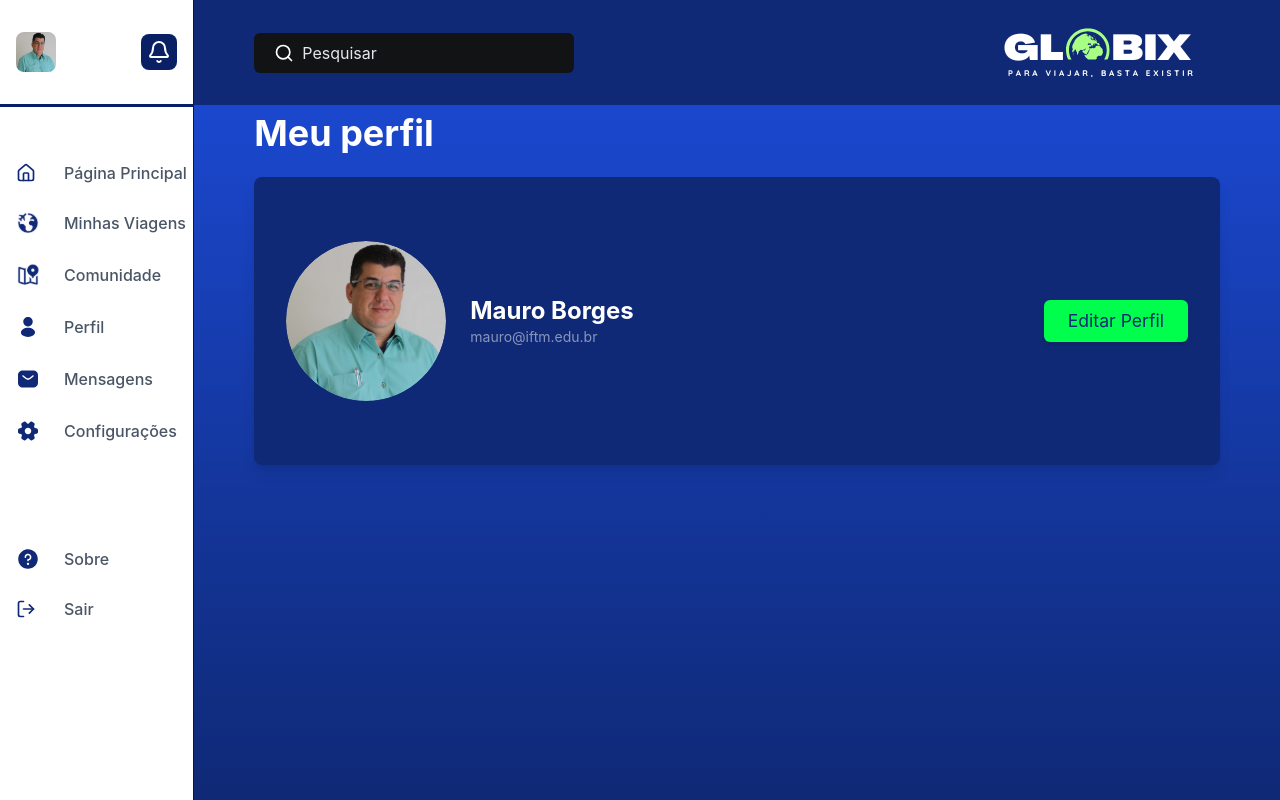
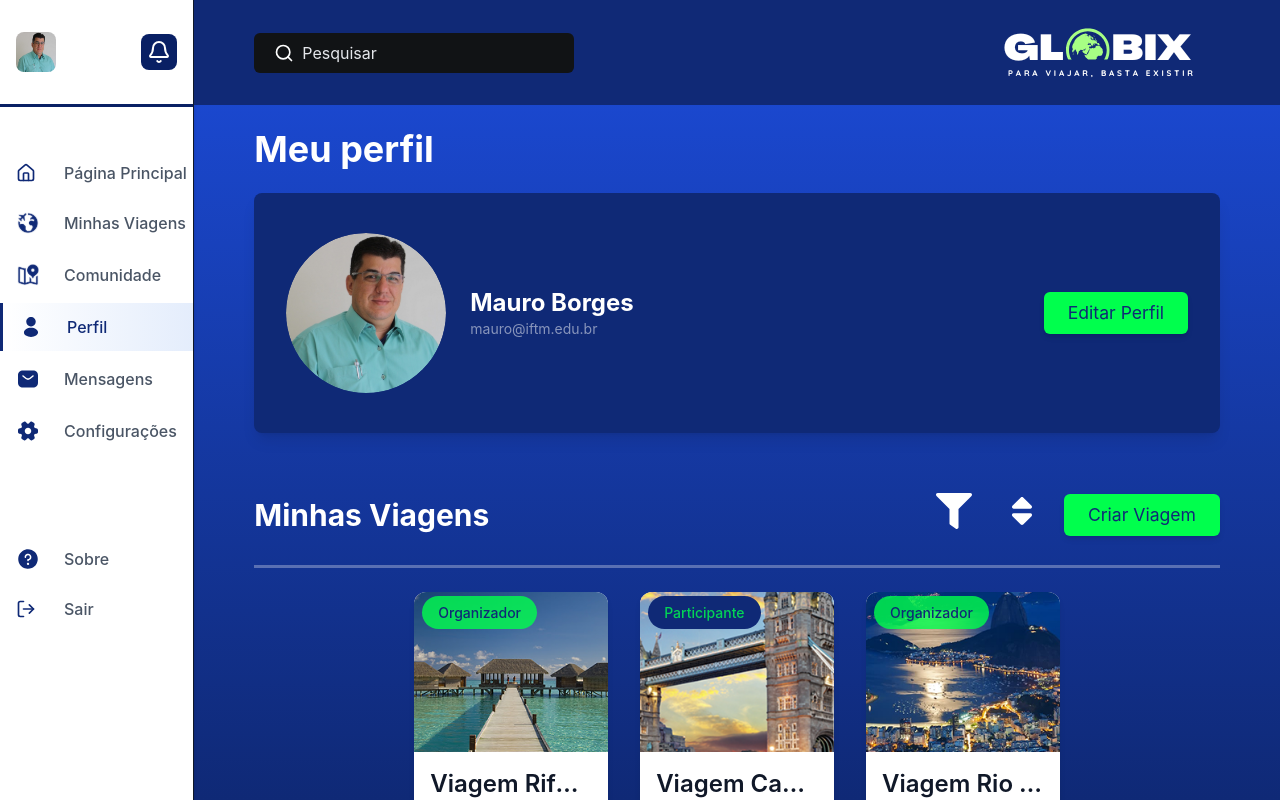
Before and after one commit to florgust/frontend-globix, a Next.js app: page /profile in a window 1280 px wide. Built offline with nearby package versions, Linux system fonts and the light colour scheme.

Commit message:
SCRUM-96: Adicionando Lista de Minhas Viagens no perfil, hook para filtro e arrumando /my_trips

```diff
--- a/src/app/my_trips/page.tsx
+++ b/src/app/my_trips/page.tsx
@@ -1,20 +1,14 @@
 "use client";
 
-import { useEffect, useState } from "react";
 import SidebarMenu from "../../components/ui/SidebarMenu";
 import { HeaderPages } from "@/components/ui/header";
 import TripList from "@/components/ui/TripList";
 import Filters from "@/components/ui/Filters";
-import { Trip } from "@/types/trip";
+import { useTrips } from "@/hooks/useTrips";
+import { UserRole } from "@/types/trip";
 
 const Page = () => {
-  const [trips, setTrips] = useState<Trip[]>([]);
-  const [filtered, setFiltered] = useState<Trip[]>([]);
-  const [sortOrder, setSortOrder] = useState("recentes");
-  const [roleFilter, setRoleFilter] = useState("");
-
-  useEffect(() => {
-    const data: Trip[] = [
+  const initialTrips = [
     {
       id: 1,
       nome: "Viagem Rifaina",
@@ -24,7 +18,7 @@ const Page = () => {
       cidade: "Rifaina",
       organizador: "João Silva",
       transporte: "Ônibus",
-        papel: "organizador",
+      papel: "organizador" as UserRole,
     },
     {
       id: 2,
@@ -35,7 +29,7 @@ const Page = () => {
       cidade: "Campos do Jordão",
       organizador: "Maria Oliveira",
       transporte: "Van",
-        papel: "participante",
+      papel: "participante" as UserRole,
     },
     {
       id: 3,
@@ -46,7 +40,7 @@ const Page = () => {
       cidade: "Rio de Janeiro",
       organizador: "Carlos Souza",
       transporte: "Carro",
-        papel: "organizador",
+      papel: "organizador" as UserRole,
     },
     {
       id: 4,
@@ -57,34 +51,13 @@ const Page = () => {
       cidade: "Caldas Novas",
       organizador: "Ana Paula",
       transporte: "Avião",
-        papel: "participante",
+      papel: "participante" as UserRole,
     },
   ];
-    setTrips(data);
-  }, []);
 
-  useEffect(() => {
-    let result = [...trips];
-
-    if (roleFilter) {
-      result = result.filter((trip) => trip.papel === roleFilter);
-    }
-
-    if (sortOrder === "a-z") {
-      result.sort((a, b) => a.nome.localeCompare(b.nome));
-    } else if (sortOrder === "z-a") {
-      result.sort((a, b) => b.nome.localeCompare(a.nome));
-    } else if (sortOrder === "recentes") {
-      const now = new Date().getTime();
-      result.sort((a, b) => {
-        const dateA = new Date(a.dataInicio).getTime();
-        const dateB = new Date(b.dataInicio).getTime();
-        return Math.abs(dateA - now) - Math.abs(dateB - now);
+  const { filtered, sortOrder, setSortOrder, roleFilter, setRoleFilter } = useTrips({
+    initialTrips,
   });
-    }
-
-    setFiltered(result);
-  }, [trips, sortOrder, roleFilter]);
 
   return (
     <div className="flex min-h-screen bg-gradient-to-b from-[#1C4CDC] to-[#0F2976]">
--- a/src/app/profile/page.tsx
+++ b/src/app/profile/page.tsx
@@ -1,45 +1,123 @@
 "use client";
+
 import React from "react";
-import { X } from "lucide-react";
 import SidebarMenu from "../../components/ui/SidebarMenu";
 import { HeaderPages } from "@/components/ui/header";
-import { Modal } from "@/components/ui/modal";
-import { useRouter } from "next/navigation";
-
+import Filters from "@/components/ui/Filters";
+import TripList from "@/components/ui/TripList";
+import { useTrips } from "@/hooks/useTrips";
+import { UserRole } from "@/types/trip";
 
 export default function Profile() {
+    const initialTrips = [
+        {
+            id: 1,
+            nome: "Viagem Rifaina",
+            imagem: "/images-my_trips/rifaina.png",
+            dataInicio: "2025-06-01",
+            dataFim: "2025-06-05",
+            cidade: "Rifaina",
+            organizador: "João Silva",
+            transporte: "Ônibus",
+            papel: "organizador" as UserRole,
+        },
+        {
+            id: 2,
+            nome: "Viagem Campos do Jordão",
+            imagem: "/images-my_trips/londres.png",
+            dataInicio: "2025-04-17",
+            dataFim: "2025-04-25",
+            cidade: "Campos do Jordão",
+            organizador: "Maria Oliveira",
+            transporte: "Van",
+            papel: "participante" as UserRole,
+        },
+        {
+            id: 3,
+            nome: "Viagem Rio de Janeiro",
+            imagem: "/images-my_trips/rj.png",
+            dataInicio: "2025-08-20",
+            dataFim: "2025-08-25",
+            cidade: "Rio de Janeiro",
+            organizador: "Carlos Souza",
+            transporte: "Carro",
+            papel: "organizador" as UserRole,
+        },
+        {
+            id: 4,
+            nome: "Caldas Novas",
+            imagem: "/images-my_trips/caldas.png",
+            dataInicio: "2025-09-15",
+            dataFim: "2025-09-20",
+            cidade: "Caldas Novas",
+            organizador: "Ana Paula",
+            transporte: "Avião",
+            papel: "participante" as UserRole,
+        },
+    ];
+
+    const { filtered, sortOrder, setSortOrder, roleFilter, setRoleFilter } = useTrips({
+        initialTrips,
+    });
+
     return (
-            <div className="flex min-h-screen bg-gradient-to-b from-[#1C4CDC] to-[#0F2976] ">
+        <div className="flex h-screen bg-gradient-to-b from-[#1C4CDC] to-[#0F2976]">
+            {/* Sidebar */}
             <SidebarMenu />
 
-                <div className="flex flex-col items-center w-full bg-gradient-to-b from-[#1C4CDC] to-[#0F2976]">
+            {/* Main Content */}
+            <div className="flex flex-col w-full overflow-hidden">
                 <HeaderPages />
 
-                    <h1 className="font-bold text-4xl text-left text-white w-full pl-15 mt-2">Meu perfil</h1>
-
-                    <div className="w-full mt-6 px-15">
-                        <div className="relative bg-[#0F2976] rounded-lg shadow-lg h-72 flex items-center justify-between px-8">
+                <div className="flex flex-col w-full h-full px-15 overflow-y-auto">
+                    {/* Perfil */}
+                    <h1 className="font-bold text-4xl text-left text-white mt-6">Meu perfil</h1>
+                    <div className="relative bg-[#0F2976] rounded-lg shadow-lg h-72 flex items-center justify-between px-8 mt-6">
                         <div className="flex items-center">
                             <img
                                 src="/images-profile/mauro.svg"
                                 alt="Profile"
-                                    className="w-40 h-40 rounded-full object-cover object-center"
+                                className="w-40 h-40 rounded-full object-cover object-center mt-10 mb-10"
                             />
                             <div className="ml-6 text-[#FFFFFF]">
                                 <h2 className="text-2xl font-bold">Mauro Borges</h2>
                                 <p className="text-sm opacity-50">mauro@iftm.edu.br</p>
                             </div>
                         </div>
-                            <a href="/profile_edit" className="bg-[#00FF4D] text-[#0F2976] px-6 py-2 rounded-md shadow-md hover:scale-105 transition-transform cursor-pointer text-[1.1rem]">
+                        <a
+                            href="/profile_edit"
+                            className="bg-[#00FF4D] text-[#0F2976] px-6 py-2 rounded-md shadow-md hover:scale-105 transition-transform cursor-pointer text-[1.1rem]"
+                        >
                             Editar Perfil
                         </a>
                     </div>
 
-                        <div>
-
+                    {/* Minhas Viagens */}
+                    <div className="mt-10">
+                        <div className="flex justify-between items-center">
+                            <h2 className="font-bold text-3xl text-white">Minhas Viagens</h2>
+                            <div className="flex items-center gap-4">
+                                <Filters
+                                    sortOrder={sortOrder}
+                                    setSortOrder={setSortOrder}
+                                    roleFilter={roleFilter}
+                                    setRoleFilter={setRoleFilter}
+                                />
+                                <a
+                                    href="/create_trip"
+                                    className="bg-[#00FF4D] text-[#0F2976] px-6 py-2 rounded-md shadow-md hover:scale-105 transition-transform cursor-pointer text-[1.1rem]"
+                                >
+                                    Criar Viagem
+                                </a>
+                            </div>
+                        </div>
+                        <hr className="mt-2 mb-6 w-full border-t-3 border-white/30 mx-auto" />
+                        <div className="px-40 h-[calc(100vh-450px)] overflow-y-auto scrollbar-thin">
+                            <TripList trips={filtered} />
                         </div>
                     </div>
                 </div>
             </div>
-    )
+        </div>
+    );
 }
--- a/src/components/ui/SidebarMenu.tsx
+++ b/src/components/ui/SidebarMenu.tsx
@@ -15,7 +15,7 @@ const menuItems = [
   { icon: <House size={20} />, text: "Página Principal", path: "/home_page" },
   { icon: <img src={minhasViagens} alt="Minhas Viagens" className="h-6 w-6" />, text: "Minhas Viagens", path: "/my_trips" },
   { icon: <img src={community} alt="Comunidade" className="h-6 w-6" />, text: "Comunidade", path: "/comunidade" },
-  { icon: <img src={user} alt="Perfil" className="h-6 w-6" />, text: "Perfil", path: "/perfil" },
+  { icon: <img src={user} alt="Perfil" className="h-6 w-6" />, text: "Perfil", path: "/profile" },
   { icon: <img src={message} alt="Mensagens" className="h-6 w-6" />, text: "Mensagens", path: "/mensagens" },
   { icon: <img src={setting} alt="Configurações" className="h-6 w-6" />, text: "Configurações", path: "/configuracoes", spacer: true },
   { icon: <img src={about} alt="Sobre" className="h-6 w-6" />, text: "Sobre", path: "/sobre" },
--- /dev/null
+++ b/src/hooks/useTrips.tsx
@@ -0,0 +1,45 @@
+import { useState, useEffect } from "react";
+import { Trip } from "@/types/trip";
+
+interface UseTripsProps {
+  initialTrips: Trip[];
+}
+
+export const useTrips = ({ initialTrips }: UseTripsProps) => {
+  const [trips, setTrips] = useState<Trip[]>(initialTrips);
+  const [filtered, setFiltered] = useState<Trip[]>(initialTrips);
+  const [sortOrder, setSortOrder] = useState("recentes");
+  const [roleFilter, setRoleFilter] = useState("");
+
+  useEffect(() => {
+    let result = [...trips];
+
+    if (roleFilter) {
+      result = result.filter((trip) => trip.papel === roleFilter);
+    }
+
+    if (sortOrder === "a-z") {
+      result.sort((a, b) => a.nome.localeCompare(b.nome));
+    } else if (sortOrder === "z-a") {
+      result.sort((a, b) => b.nome.localeCompare(a.nome));
+    } else if (sortOrder === "recentes") {
+      const now = new Date().getTime();
+      result.sort((a, b) => {
+        const dateA = new Date(a.dataInicio).getTime();
+        const dateB = new Date(b.dataInicio).getTime();
+        return Math.abs(dateA - now) - Math.abs(dateB - now);
+      });
+    }
+
+    setFiltered(result);
+  }, [trips, sortOrder, roleFilter]);
+
+  return {
+    trips,
+    filtered,
+    sortOrder,
+    setSortOrder,
+    roleFilter,
+    setRoleFilter,
+  };
+};
```
Lines whose indentation alone changed are shown as unchanged.
